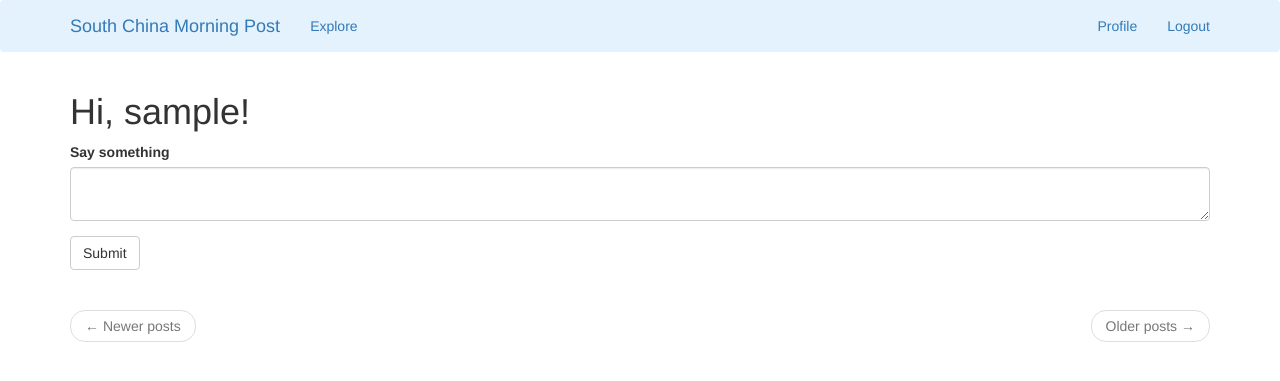
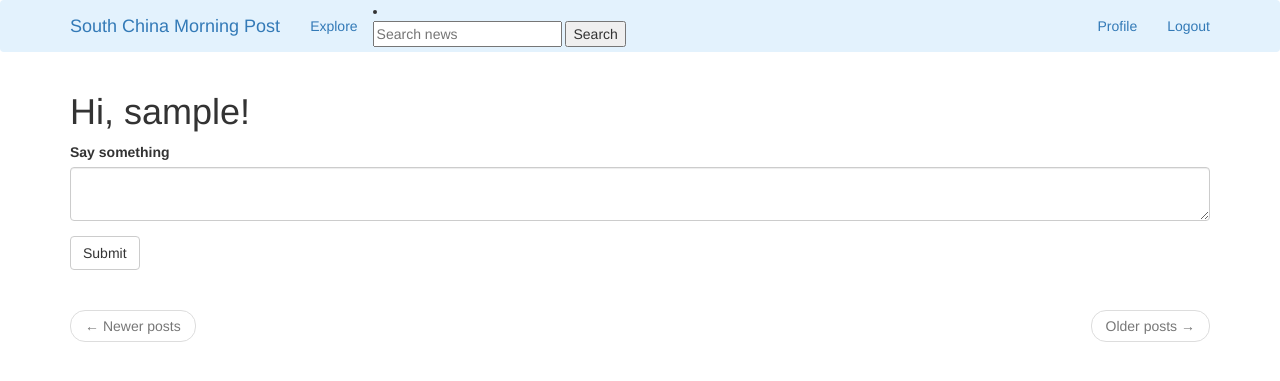
Before and after one commit to AlanChau132/EA, a Flask app: page / in a window 1280 px wide. Shown: the top 381 px of the page. Run offline with Flask 3, Linux system fonts and the light colour scheme; the visitor is signed in with stand-in values (Sample User, id 1); data comes from the database, SQL or seed files in the repository; data that the repository does not hold is empty; some libraries are stand-ins or nearby versions.

Commit message:
Update base.html.j2

```diff
--- a/app/templates/base.html.j2
+++ b/app/templates/base.html.j2
@@ -34,13 +34,6 @@
                 {% else %}
                 {% for category in categories %}
                 <li><a href="{{ url_for('category', category_id=category.id) }}">{{ category.name }}</a></li>
-                <li>
-                    <form method="GET" action="{{ url_for('search') }}">
-                        <input type="text" name="query" placeholder="Search news"
-                            value="">
-                        <input type="submit" value="Search">
-                    </form>
-                </li>
                 {% endfor %}
                 <li>
                     <a href="{{ url_for('user', username=current_user.username) }}">{{ _('Profile') }}</a>
@@ -55,6 +48,13 @@
                 </li>
                 {% endif %}
             </ul>
+            <li>
+                    <form method="GET" action="{{ url_for('search') }}">
+                        <input type="text" name="query" placeholder="Search news"
+                            value="">
+                        <input type="submit" value="Search">
+                    </form>
+            </li>
         </div>
     </div>
 </nav>
```
